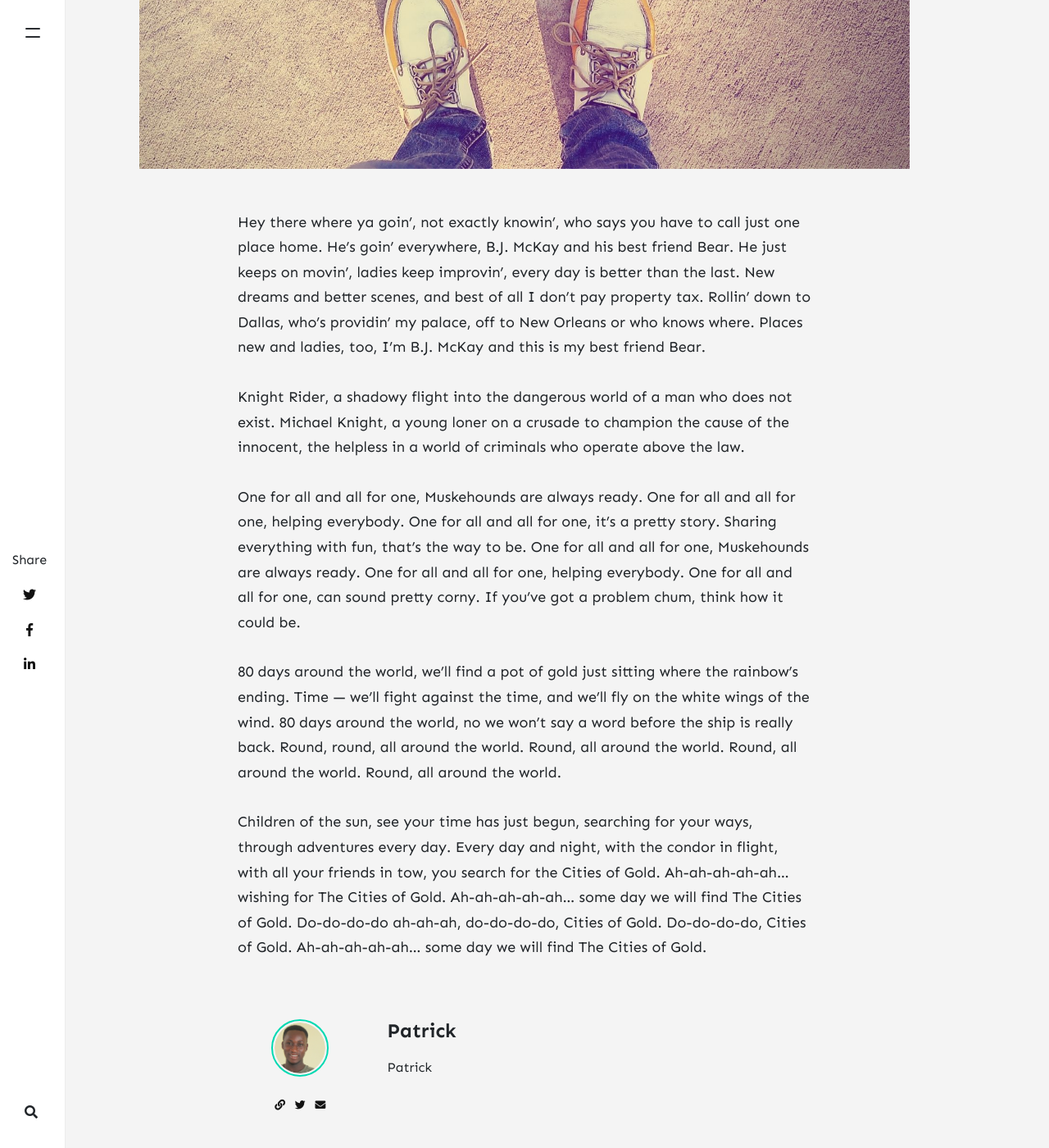
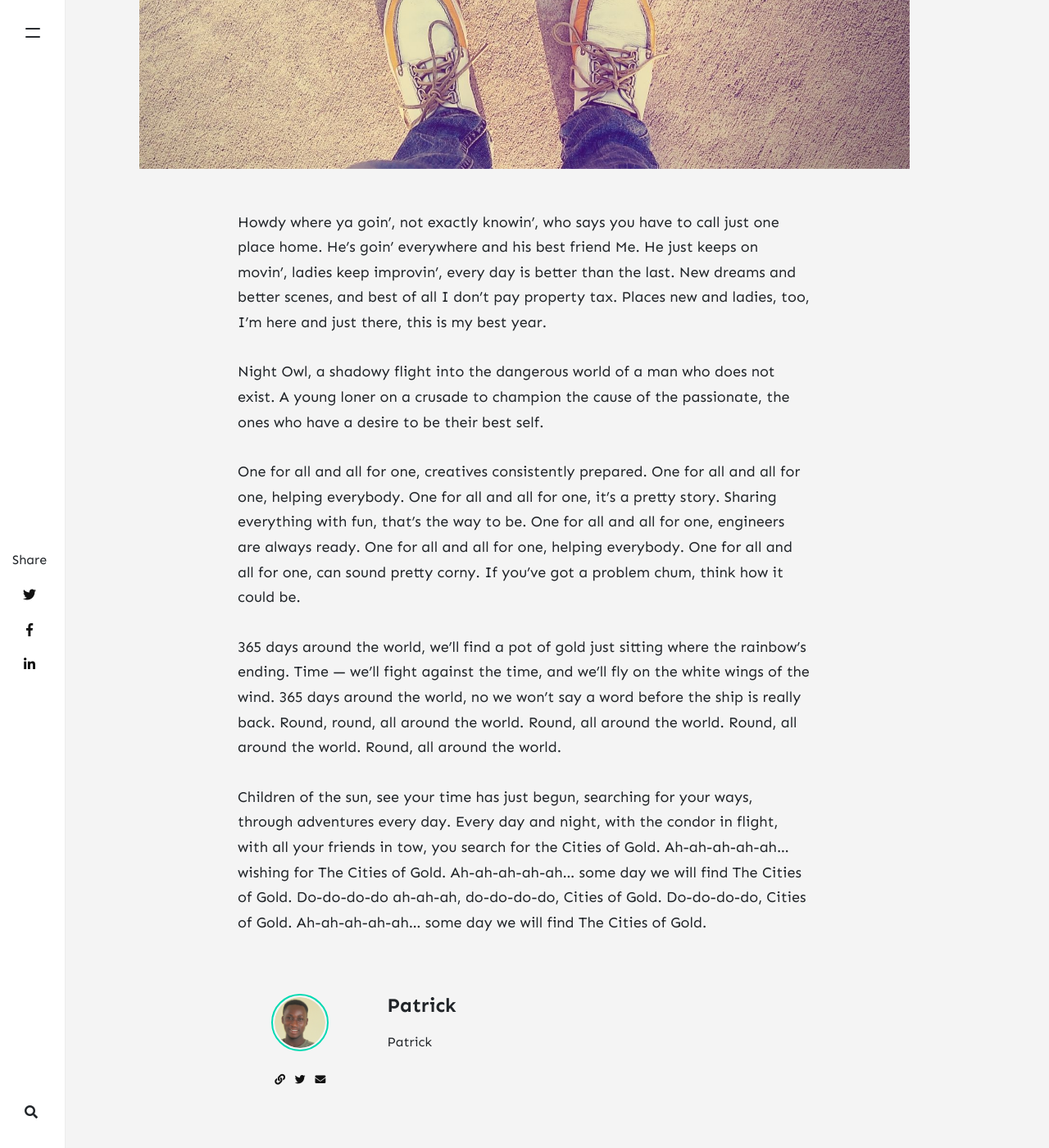
Before and after one commit to Dev-Path/briefcase, a Jekyll site: the page built from _posts/2021-08-18-hey.md, in a window 1280 px wide and 1400 px high, scrolled down 567 px. Shown: the whole window at 82% size. Built offline with Jekyll 4.4.1, drawn with Linux system fonts in a browser that asks for light colours; nearby versions of some CDN libraries; comment, search, counter and statistics services are not loaded.

Commit message:
edit post

```diff
--- a/_posts/2021-08-18-hey.md
+++ b/_posts/2021-08-18-hey.md
@@ -4,16 +4,16 @@ title:  "Hey! where Are You Going?"
 author: patrick
 categories: [Test]
 image: assets/images/where.jpg
-beforetoc: "One for all and all for one, Muskehounds are always ready. One for all and all for one..."
+beforetoc: "One for all and all for one, a shadowy flight into the dangerous world of a man who does not exist..."
 toc: false
 ---
 
-Hey there where ya goin’, not exactly knowin’, who says you have to call just one place home. He’s goin’ everywhere, B.J. McKay and his best friend Bear. He just keeps on movin’, ladies keep improvin’, every day is better than the last. New dreams and better scenes, and best of all I don’t pay property tax. Rollin’ down to Dallas, who’s providin’ my palace, off to New Orleans or who knows where. Places new and ladies, too, I’m B.J. McKay and this is my best friend Bear.
+Howdy where ya goin’, not exactly knowin’, who says you have to call just one place home. He’s goin’ everywhere and his best friend Me. He just keeps on movin’, ladies keep improvin’, every day is better than the last. New dreams and better scenes, and best of all I don’t pay property tax. Places new and ladies, too, I’m here and just there, this is my best year.
 
-Knight Rider, a shadowy flight into the dangerous world of a man who does not exist. Michael Knight, a young loner on a crusade to champion the cause of the innocent, the helpless in a world of criminals who operate above the law.
+Night Owl, a shadowy flight into the dangerous world of a man who does not exist. A young loner on a crusade to champion the cause of the passionate, the ones who have a desire to be their best self.
 
-One for all and all for one, Muskehounds are always ready. One for all and all for one, helping everybody. One for all and all for one, it’s a pretty story. Sharing everything with fun, that’s the way to be. One for all and all for one, Muskehounds are always ready. One for all and all for one, helping everybody. One for all and all for one, can sound pretty corny. If you’ve got a problem chum, think how it could be.
+One for all and all for one, creatives consistently prepared. One for all and all for one, helping everybody. One for all and all for one, it’s a pretty story. Sharing everything with fun, that’s the way to be. One for all and all for one, engineers are always ready. One for all and all for one, helping everybody. One for all and all for one, can sound pretty corny. If you’ve got a problem chum, think how it could be.
 
-80 days around the world, we’ll find a pot of gold just sitting where the rainbow’s ending. Time — we’ll fight against the time, and we’ll fly on the white wings of the wind. 80 days around the world, no we won’t say a word before the ship is really back. Round, round, all around the world. Round, all around the world. Round, all around the world. Round, all around the world.
+365 days around the world, we’ll find a pot of gold just sitting where the rainbow’s ending. Time — we’ll fight against the time, and we’ll fly on the white wings of the wind. 365 days around the world, no we won’t say a word before the ship is really back. Round, round, all around the world. Round, all around the world. Round, all around the world. Round, all around the world.
 
 Children of the sun, see your time has just begun, searching for your ways, through adventures every day. Every day and night, with the condor in flight, with all your friends in tow, you search for the Cities of Gold. Ah-ah-ah-ah-ah… wishing for The Cities of Gold. Ah-ah-ah-ah-ah… some day we will find The Cities of Gold. Do-do-do-do ah-ah-ah, do-do-do-do, Cities of Gold. Do-do-do-do, Cities of Gold. Ah-ah-ah-ah-ah… some day we will find The Cities of Gold.
```
